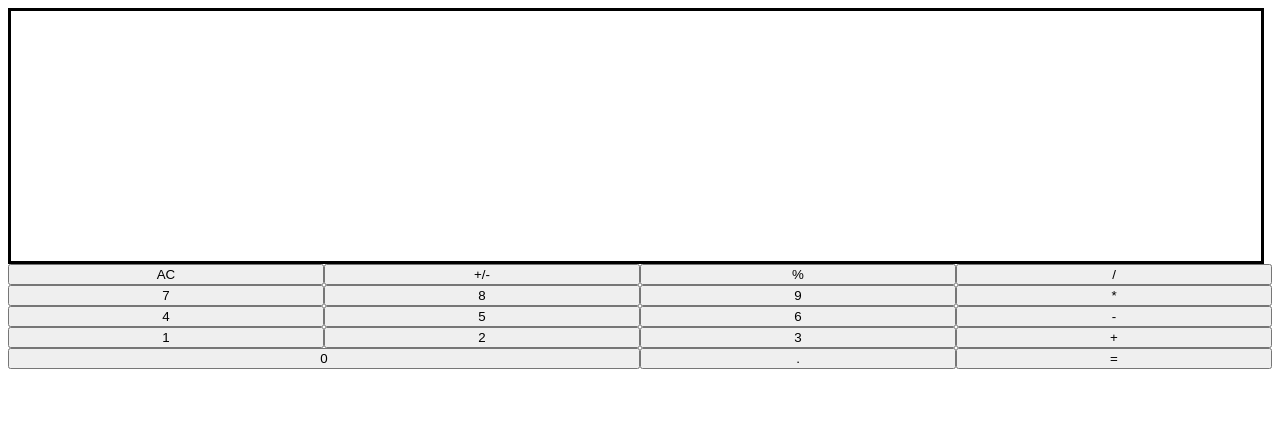
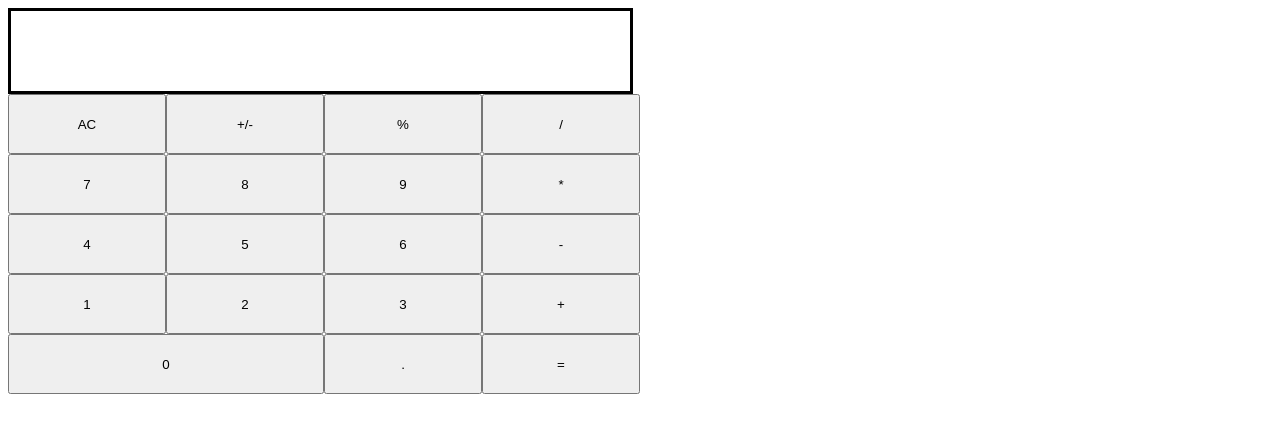
Before and after one commit to dannymaclaughlin/calculator, a plain HTML site: page index.html in a window 1280 px wide. Drawn offline with Linux system fonts and the light colour scheme.

Commit message:
Made display smaller and increased height of buttons in index.css

```diff
--- a/index.css
+++ b/index.css
@@ -9,16 +9,22 @@
     'digit4 digit5 digit6 subtract'
     'digit1 digit2 digit3 add'
     'digit0 digit0 decimal equals';
+
+    width: 50%;
 }
 
 
 /* PARTS OF THE CALCULATOR UI */
 .display {
-    width: 98.9%;
-    height: 250px;
+    width: 98%;
+    height: 5em;
     border: 3px solid black;
 
     grid-area: display;
+}
+
+button {
+    height: 60px;
 }
 
 .clear {
```
